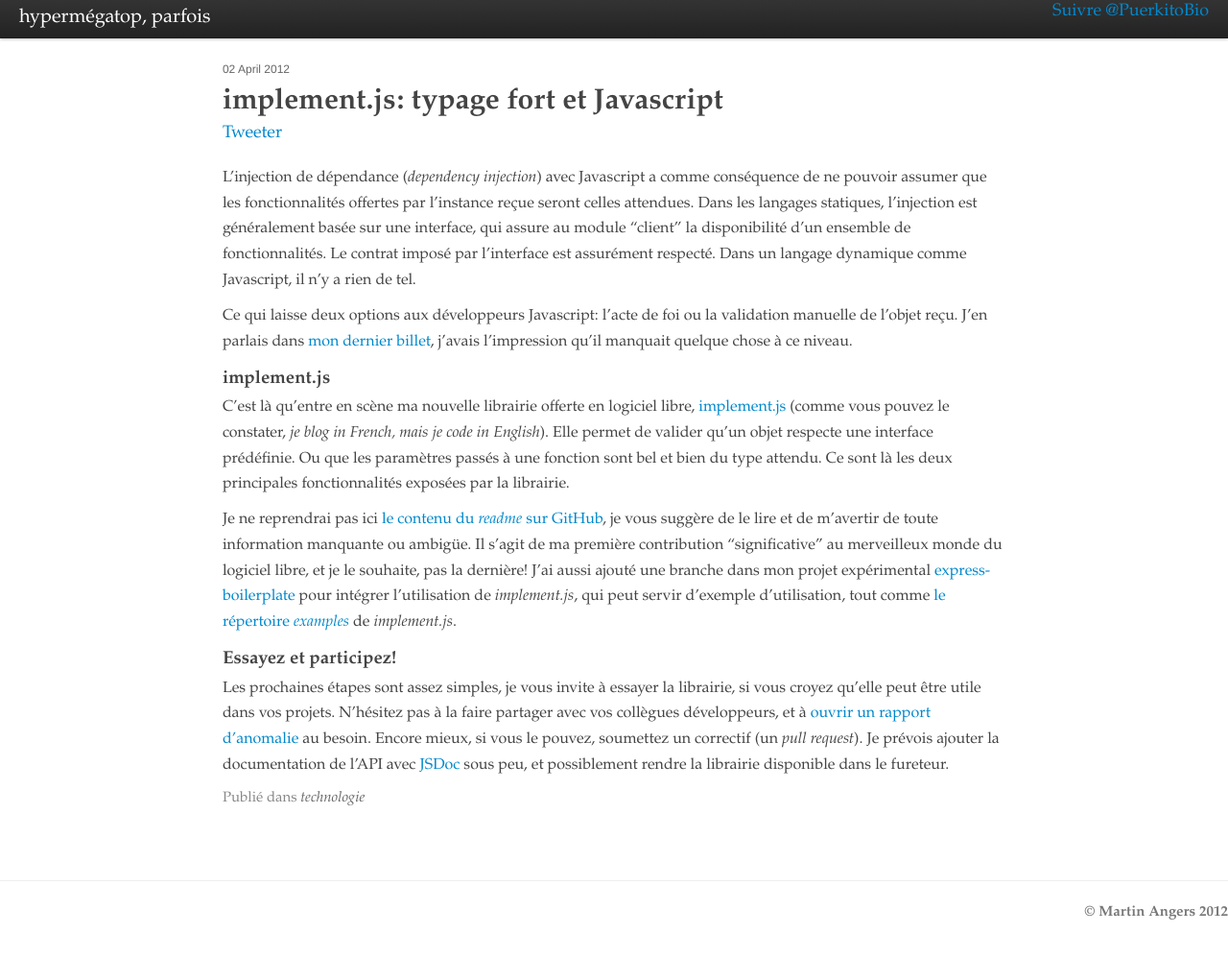
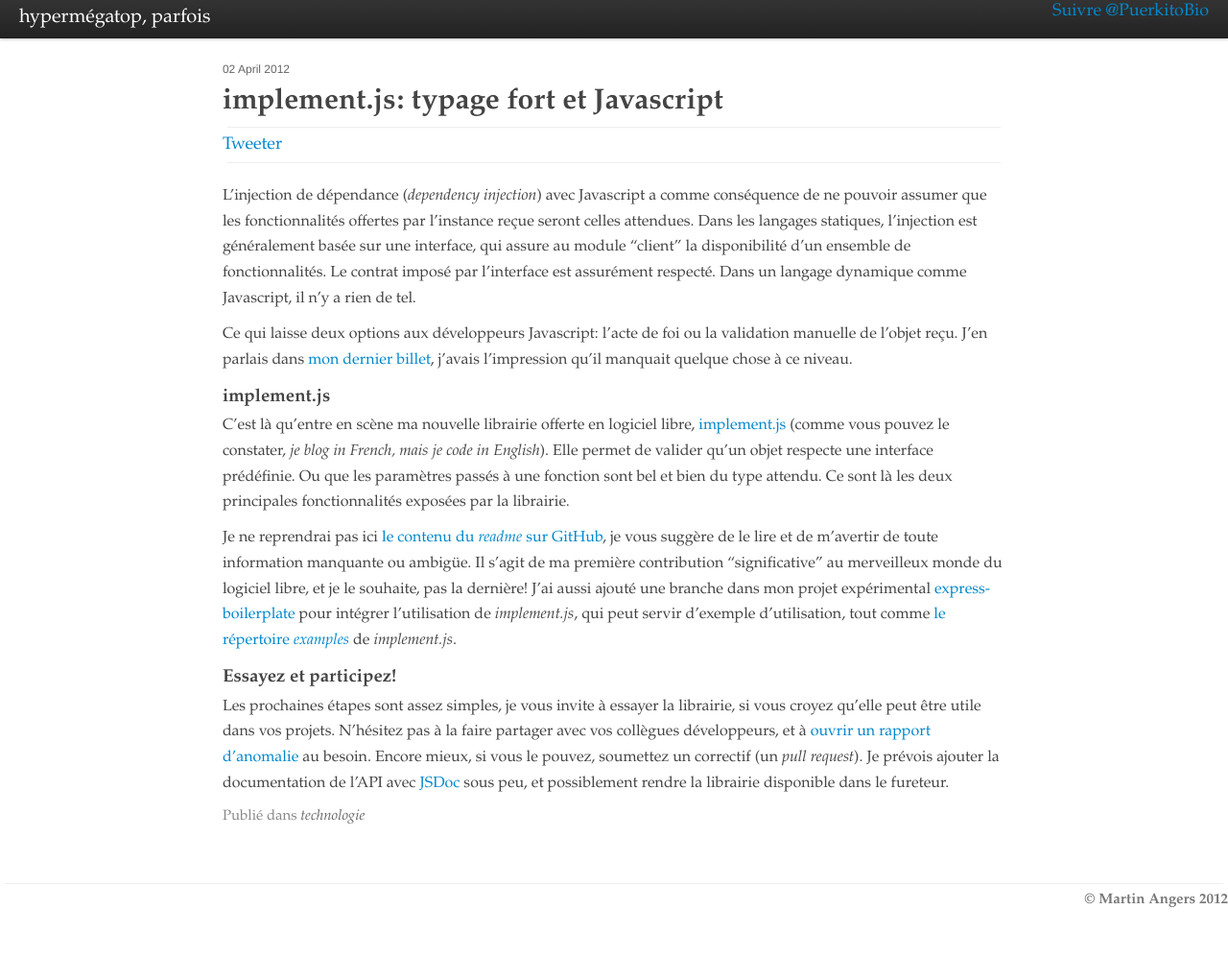
Before and after one commit to hypermegatop/hypermegatop.github.com, a Jekyll site: the page built from _posts/2012-04-02-implementjs-typage-fort-et-javascript.md, in a window 1280 px wide and 1011 px high. Shown: the top 997 px of the window at 96% size. Built offline with Jekyll 4.4.1, drawn with Linux system fonts in a browser that asks for light colours; nearby versions of some CDN libraries; Markdown is read by kramdown in place of the engine named in the settings; comment, search, counter and statistics services are not loaded.

Commit message:
prettify social buttons

```diff
--- a/_layouts/post.html
+++ b/_layouts/post.html
@@ -5,6 +5,7 @@ layout: master
 	<header class="entry-header">
       <time class="published" datetime='{{ page.date | date:"%Y-%m-%d" }}'>{{ page.date | date:"%d %B %Y" }}</time>
       <h1 class="instapaper_title">{{ page.title }}</h1>
+      <hr>
       <div>
 		<a href="http://twitter.com/share" class="twitter-share-button" data-via="PuerkitoBio" data-lang="fr">Tweeter</a>
 		<script>!function(d,s,id){var js,fjs=d.getElementsByTagName(s)[0];if(!d.getElementById(id)){js=d.createElement(s);js.id=id;js.src="//platform.twitter.com/widgets.js";fjs.parentNode.insertBefore(js,fjs);}}(document,"script","twitter-wjs");</script>
@@ -21,6 +22,7 @@ layout: master
 		  })();
 		</script>
       </div>
+      <hr>
     </header>
 	<div class="instapaper_body entry-content">
 		{{ content }}
--- a/css/styles.css
+++ b/css/styles.css
@@ -72,6 +72,7 @@ time.published a { color: #666; text-decoration: none; }
 
 article { margin-bottom: 3em; }
 
+hr { margin: 5px;}
 /*
 article p,
 article li,
```
